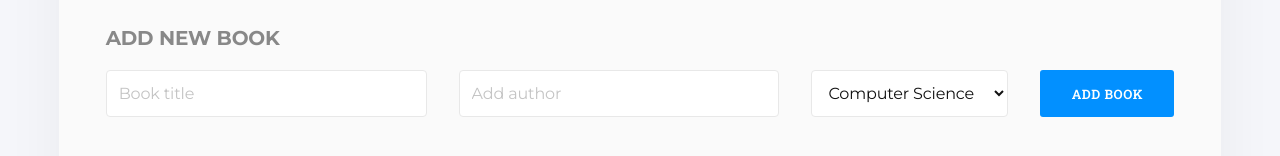
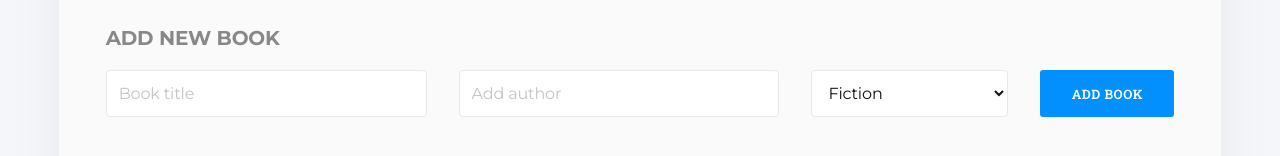
Before and after one commit to AmanWorku/Bookstore, a React (Create React App) app: page / in a window 1280 px wide. Shown: the part 286-442 px from the top of the page. Built offline with nearby package versions, Linux system fonts and the light colour scheme; no server answers.

Commit message:
Update AddBook.js

```diff
--- a/src/components/AddBook.js
+++ b/src/components/AddBook.js
@@ -31,13 +31,13 @@ function AddBook() {
         <input className="input title-input" type="text" placeholder="Add author" onChange={changeAuthor} value={author} />
         <select className="input category-input" onChange={changeCategory} value={category}>
           <option value="Computer-Science">Computer Science</option>
-          <option value="Astrology">Health</option>
-          <option value="Mathematics">Agriculture</option>
-          <option value="Biology">Mechanical Engineering</option>
-          <option value="Physics">Mathematics</option>
-          <option value="Physics">Fiction</option>
+          <option value="Health">Health</option>
+          <option value="Agriculture">Agriculture</option>
+          <option value="Mechanical Engineering">Mechanical Engineering</option>
+          <option value="Mathematics">Mathematics</option>
+          <option value="Fiction">Fiction</option>
           <option value="Biography">Biography</option>
-          <option value="Biography">Comics</option>
+          <option value="Comics">Comics</option>
         </select>
         <button className="primary-button-big" type="submit">ADD BOOK</button>
       </form>
```
